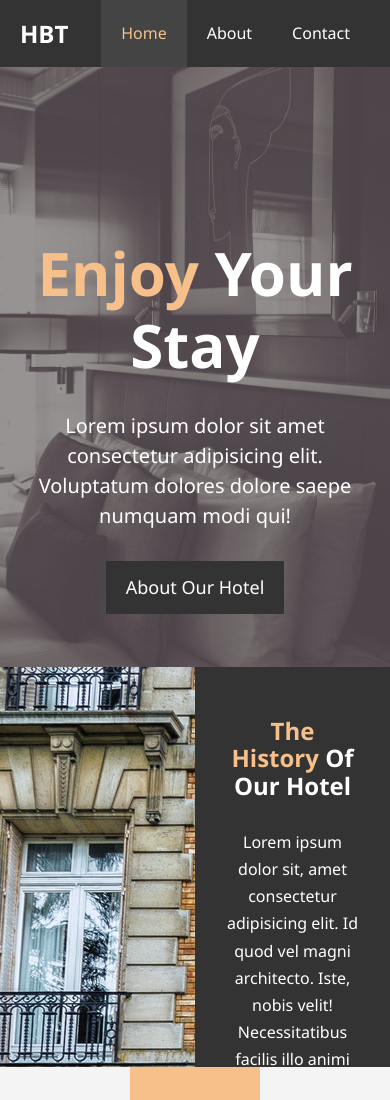
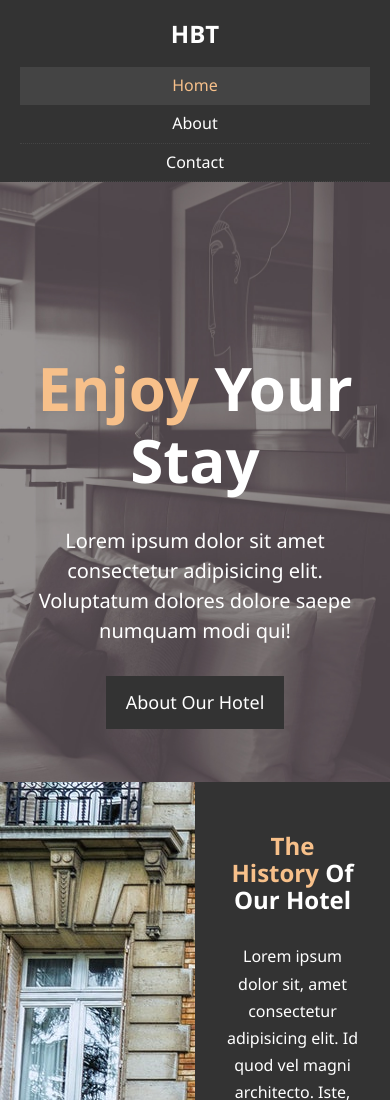
Before and after one commit to aksumustafa16/hotel_website, a plain HTML site: page index.html in a window 390 px wide. Shown: the top 1100 px of the page. Drawn offline with Linux system fonts and the light colour scheme.

Commit message:
Hotel Website Responsive

```diff
--- /dev/null
+++ b/css/mobile.css
@@ -0,0 +1,13 @@
+#navbar .logo{
+  float: none;
+  text-align: center;
+}
+
+#navbar ul, #navbar ul li{
+  float: none;
+}
+
+#navbar ul li a{
+  padding: 5px;
+  border-bottom: #444 dotted 1px;
+}
--- a/css/style.css
+++ b/css/style.css
@@ -99,7 +99,7 @@ p{
     color: #fff;
 }
 
-#navbar h1{
+#navbar .logo {
     float: left;
     padding-top: 20px;
 }
@@ -150,7 +150,7 @@ p{
 
 /* Home Info */
 #home-info{
-    height: 400px;
+    height: 450px;
 }
 
 #home-info .info-img{
--- a/index.html
+++ b/index.html
@@ -9,6 +9,7 @@
     <meta name="keywords" content="hotel,boston hotel,new england hotel">
     <link rel="stylesheet" href="https://cdnjs.cloudflare.com/ajax/libs/font-awesome/6.2.1/css/all.min.css" crossorigin="anonymous">
     <link rel="stylesheet" href="css/style.css">
+    <link rel="stylesheet" media="screen and (max-width: 768px" href="css/mobile.css">
     <title>Hotel BT | Welcome</title>
 </head>
 
@@ -19,7 +20,8 @@
             <div class="container">
                 <h1 class="logo"><a href="index.html">HBT</a></h1>
                 <ul>
-                    <li><a class="current" href="index.html">Home</a></li>
+                    <li><a class="current"
+                        href="index.html">Home</a></li>
                     <li><a href="about.html">About</a></li>
                     <li><a href="contact.html">Contact</a></li>
                 </ul>
```
